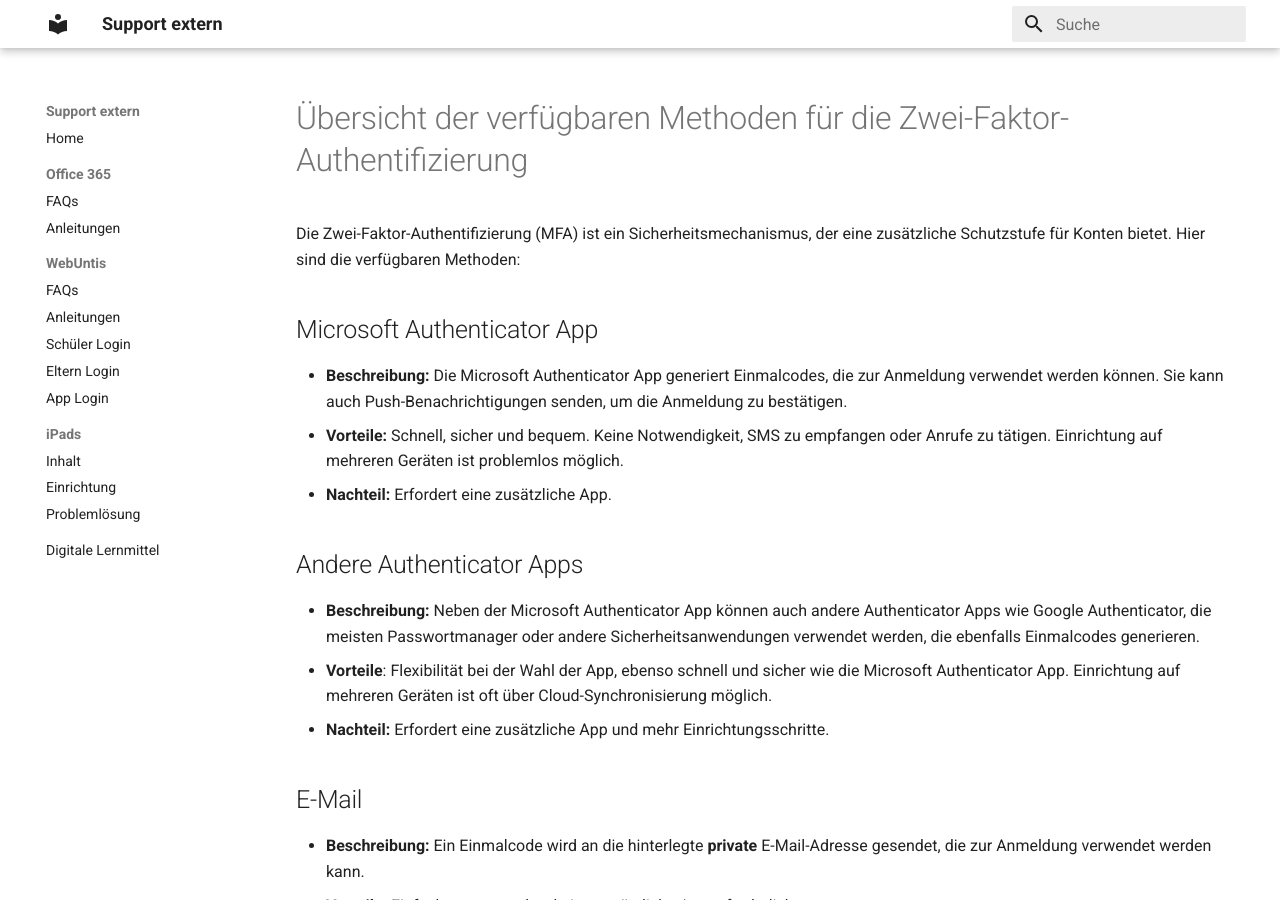
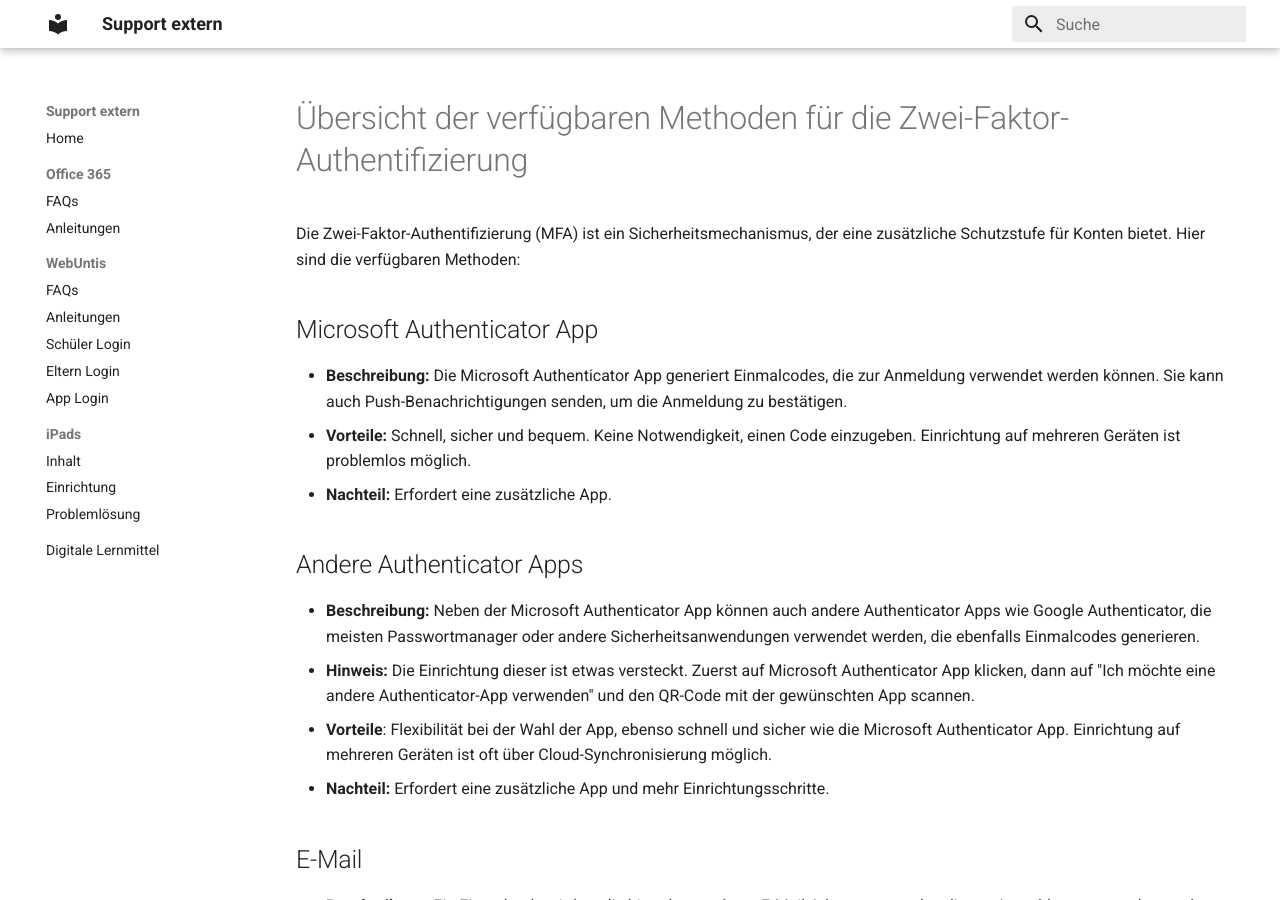
Before and after one commit to Paedagogium-Schwerin/paedagogium-schwerin.github.io, an MkDocs documentation site: the page built from docs/office365/mfa-methods.md, in a window 1280 px wide and 900 px high. Built offline with MkDocs 1.6.1 and Material for MkDocs 9.7.7, drawn with Linux system fonts in a browser that asks for light colours.

Commit message:
update: refine descriptions and advantages for MFA methods in Office 365 documentation

```diff
--- a/docs/office365/mfa-methods.md
+++ b/docs/office365/mfa-methods.md
@@ -4,11 +4,12 @@ Die Zwei-Faktor-Authentifizierung (MFA) ist ein Sicherheitsmechanismus, der eine
 
 ## Microsoft Authenticator App
 - **Beschreibung:** Die Microsoft Authenticator App generiert Einmalcodes, die zur Anmeldung verwendet werden können. Sie kann auch Push-Benachrichtigungen senden, um die Anmeldung zu bestätigen.
-- **Vorteile:** Schnell, sicher und bequem. Keine Notwendigkeit, SMS zu empfangen oder Anrufe zu tätigen. Einrichtung auf mehreren Geräten ist problemlos möglich.
+- **Vorteile:** Schnell, sicher und bequem. Keine Notwendigkeit, einen Code einzugeben. Einrichtung auf mehreren Geräten ist problemlos möglich.
 - **Nachteil:** Erfordert eine zusätzliche App.
 
 ## Andere Authenticator Apps
 - **Beschreibung:** Neben der Microsoft Authenticator App können auch andere Authenticator Apps wie Google Authenticator, die meisten Passwortmanager oder andere Sicherheitsanwendungen verwendet werden, die ebenfalls Einmalcodes generieren.
+- **Hinweis:** Die Einrichtung dieser ist etwas versteckt. Zuerst auf Microsoft Authenticator App klicken, dann auf "Ich möchte eine andere Authenticator-App verwenden" und den QR-Code mit der gewünschten App scannen.
 - **Vorteile**: Flexibilität bei der Wahl der App, ebenso schnell und sicher wie die Microsoft Authenticator App. Einrichtung auf mehreren Geräten ist oft über Cloud-Synchronisierung möglich.
 - **Nachteil:** Erfordert eine zusätzliche App und mehr Einrichtungsschritte.
 
```
